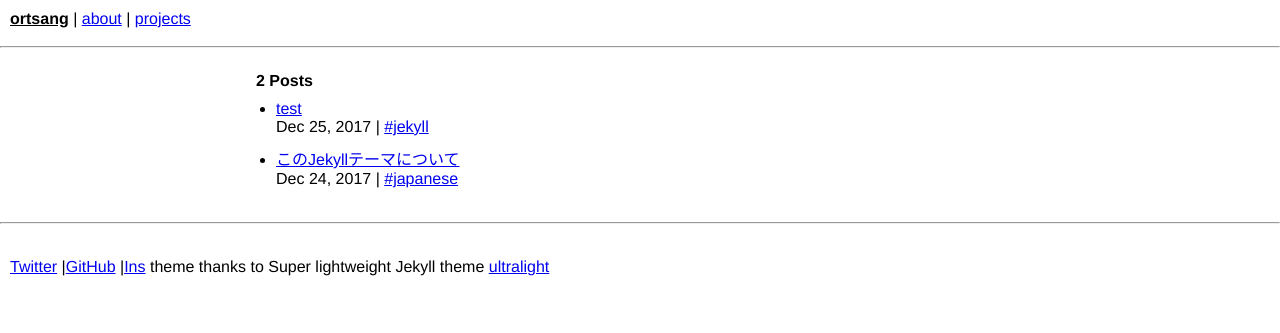
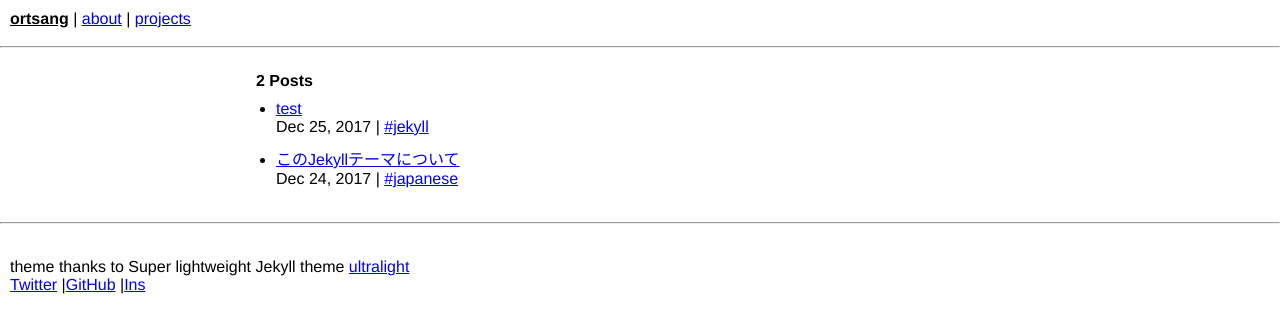
Before and after one commit to Ortsang/ortsang.github.io, a Jekyll site: the page built from index.md, in a window 1280 px wide. Shown: the top 333 px of the page. Built offline with Jekyll 4.4.1, drawn with Linux system fonts in a browser that asks for light colours.

Commit message:
Update footer.md

```diff
--- a/_includes/footer.md
+++ b/_includes/footer.md
@@ -1,4 +1,4 @@
+theme thanks to Super lightweight Jekyll theme [ultralight](https://github.com/kotet/ultralight)
 [Twitter](https://twitter.com/KeZeng7)
 |[GitHub](https://github.com/Ortsang)
 |[Ins](https://www.instagram.com/ke_zeng93/)
-theme thanks to Super lightweight Jekyll theme [ultralight](https://github.com/kotet/ultralight)
```
